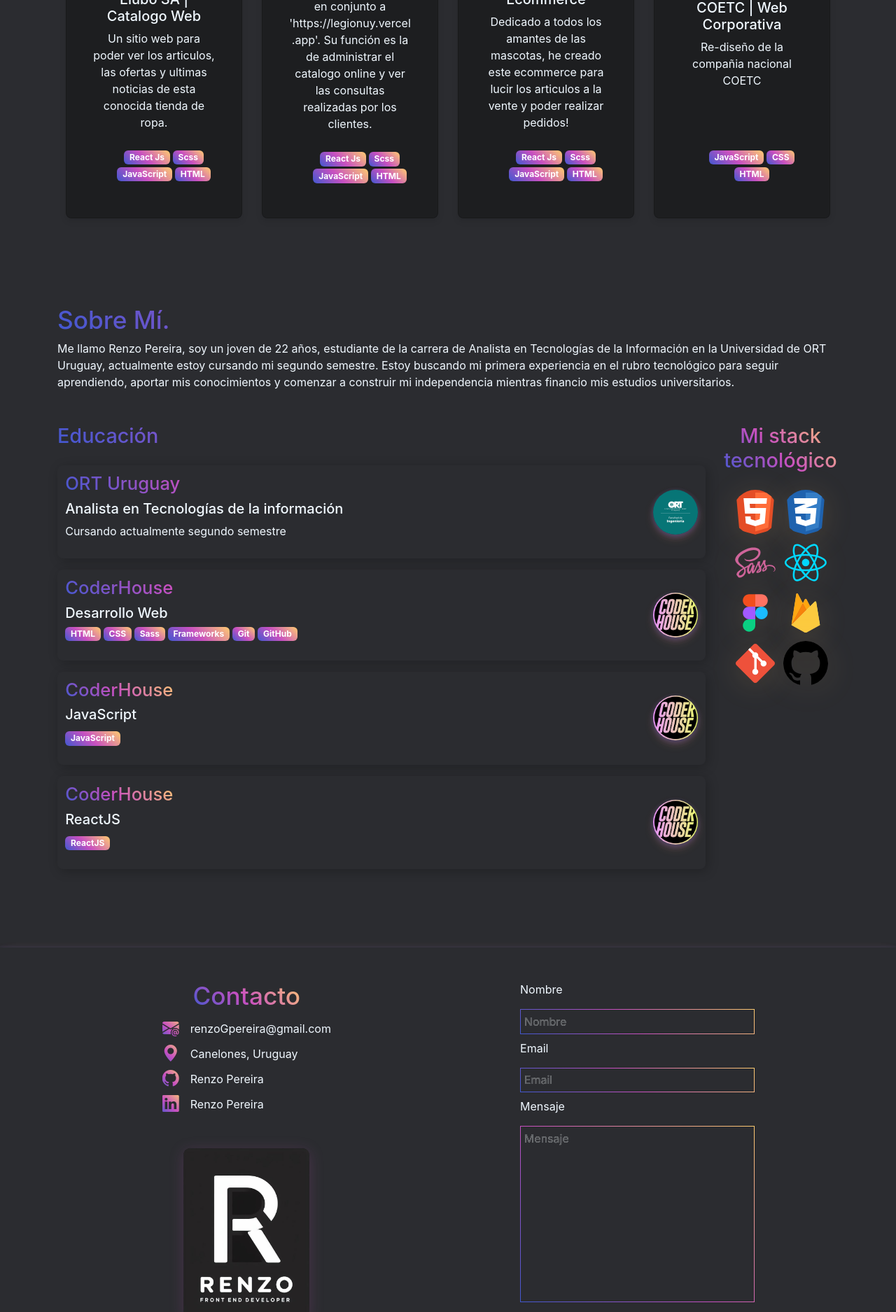
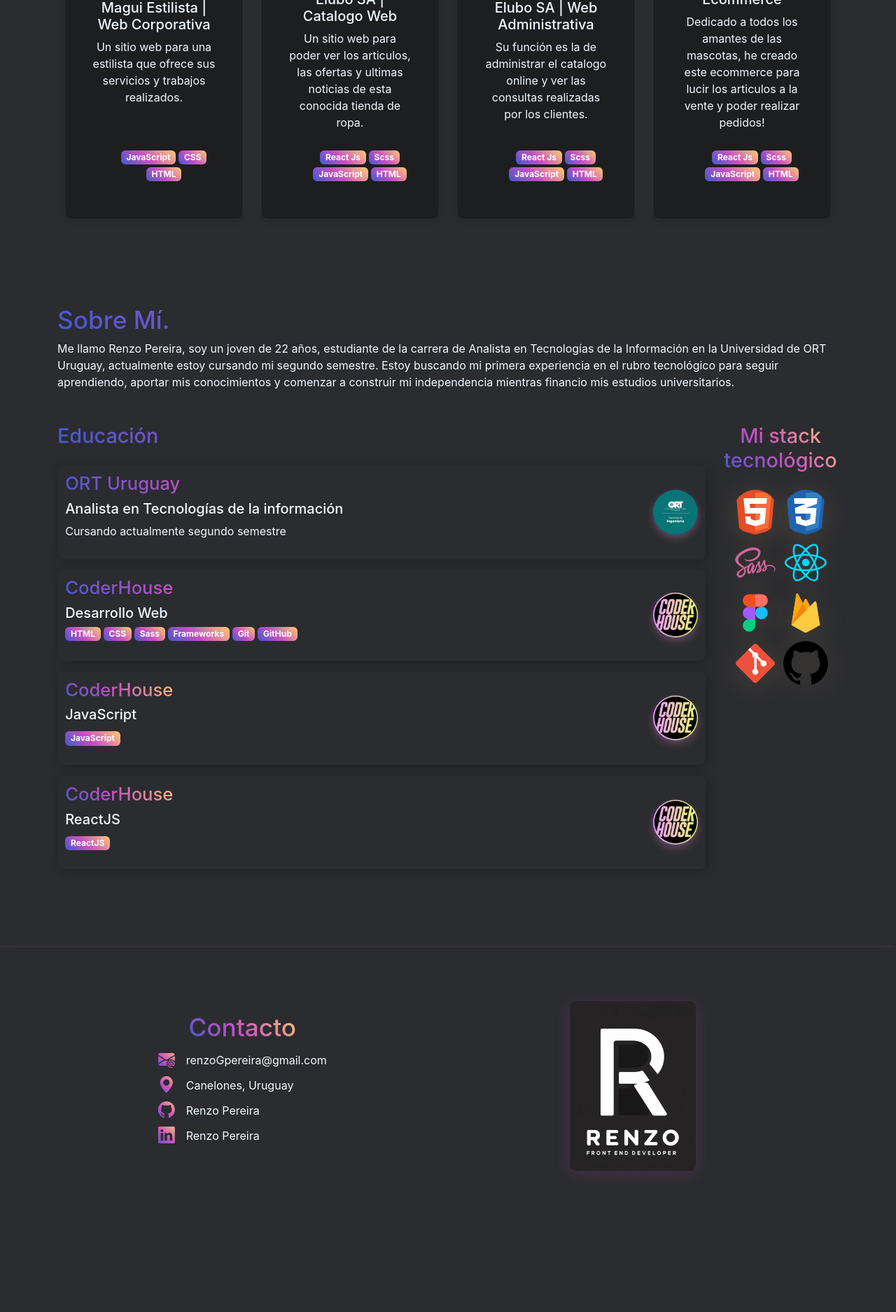
Before and after one commit to Renzo-Pereira/renzodev, a React (Create React App) app: page / in a window 1280 px wide. Shown: the part 880-2755 px from the top of the page at 70% size. After the commit the page ends 2630 px from the top, so only its background shows below. Built offline with nearby package versions, Linux system fonts and the light colour scheme.

Commit message:
correcciones de error

```diff
--- a/src/components/footer/footer.jsx
+++ b/src/components/footer/footer.jsx
@@ -5,7 +5,7 @@ const Footer = () => {
   return (
     <footer id="contacto" className="container-fluid mt-5 py-5">
       <div className="container d-flex justify-content-around flex-column flex-md-row">
-        <div style={{ maxWidth: "300px" }} className="d-flex flex-column align-items-center">
+        <div className="d-flex flex-column align-items-center justify-content-center">
           <h2>Contacto</h2>
           <ul className="list-unstyled">
             <li>
@@ -21,34 +21,18 @@ const Footer = () => {
               <a href="https://www.linkedin.com/in/renzo-pereira-832b7724b/" target="_blank" rel="noopener noreferrer"><i className="bi bi-linkedin"></i> Renzo Pereira</a>
             </li>
           </ul>
+          </div>
           <motion.img
             src={logo}
             alt="Logo Renzo Developer"
             className="img-fluid"
+            style={{ maxWidth: "300px" }}
             initial={{ opacity: 0, scale: 0.9 }}
             whileInView={{ opacity: 1, scale: 1 }}
             viewport={{ once: true, amount: 0.5 }}
             transition={{ duration: 2, ease: "easeOut" }}
           />
-
         </div>
-        <form className="d-flex flex-column gap-2">
-          <label className="form-label">Nombre</label>
-          <input placeholder="Nombre" type="text" className="form-control" />
-          <label className="form-label">Email</label>
-          <input placeholder="Email" type="email" className="form-control" />
-          <label className="form-label">Mensaje</label>
-          <textarea
-            className="form-control"
-            placeholder="Mensaje"
-            name=""
-            id=""
-            cols="30"
-            rows="10"
-          ></textarea>
-          <input type="submit" className="btn-primary m-0 mt-2" />
-        </form>
-      </div>
     </footer>
   );
 };
--- a/src/components/main/main.jsx
+++ b/src/components/main/main.jsx
@@ -1,5 +1,5 @@
 import foto from "../../assets/perfil.jpeg";
-import proyectoA from "../../assets/coetc.png";
+import proyectoA from "../../assets/lucialamoda.png";
 import proyectoB from "../../assets/magui.png";
 import proyectoC from "../../assets/legion.png";
 import proyectoD from "../../assets/elubosa.png";
@@ -22,11 +22,11 @@ import { TypeAnimation } from "react-type-animation";
 import { motion } from "framer-motion";
 
 const proyectos = [
-  { id: 3, img: proyectoA, titulo: "COETC | Web Corporativa", desc: "Re-diseño de la compañia nacional COETC", lenguaje: "JavaScript, CSS, HTML" },
-  { id: 3, img: proyectoB, titulo: "Magui Estilista | Web Corporativa", desc: "Un sitio web para una estilista que ofrece sus servicios y trabajos realizados.", lenguaje: "JavaScript, CSS, HTML" },
-  { id: 1, img: proyectoC, titulo: "Elubo SA | Catalogo Web", desc: "Un sitio web para poder ver los articulos, las ofertas y ultimas noticias de esta conocida tienda de ropa.", lenguaje: "React Js, Scss, JavaScript, HTML" },
-  { id: 2, img: proyectoD, titulo: "Elubo SA | Web Administrativa", desc: "Creado para trabajar en conjunto a 'https://legionuy.vercel.app'. Su función es la de administrar el catalogo online y ver las consultas realizadas por los clientes.", lenguaje: "React Js, Scss, JavaScript, HTML" },
-  { id: 3, img: proyectoE, titulo: "Umapetshop | Ecommerce", desc: "Dedicado a todos los amantes de las mascotas, he creado este ecommerce para lucir los articulos a la vente y poder realizar pedidos!", lenguaje: "React Js, Scss, JavaScript, HTML" },
+  { id: 1, img: proyectoA, titulo: "Luci a la moda | Catalogo Web", desc: "Catalogo de productos de moda, administrada con una web paralela", lenguaje: "React JS, Firebase, Scss" },
+  { id: 2, img: proyectoB, titulo: "Magui Estilista | Web Corporativa", desc: "Un sitio web para una estilista que ofrece sus servicios y trabajos realizados.", lenguaje: "JavaScript, CSS, HTML" },
+  { id: 3, img: proyectoC, titulo: "Elubo SA | Catalogo Web", desc: "Un sitio web para poder ver los articulos, las ofertas y ultimas noticias de esta conocida tienda de ropa.", lenguaje: "React Js, Scss, JavaScript, HTML" },
+  { id: 4, img: proyectoD, titulo: "Elubo SA | Web Administrativa", desc: "Su función es la de administrar el catalogo online y ver las consultas realizadas por los clientes.", lenguaje: "React Js, Scss, JavaScript, HTML" },
+  { id: 5, img: proyectoE, titulo: "Umapetshop | Ecommerce", desc: "Dedicado a todos los amantes de las mascotas, he creado este ecommerce para lucir los articulos a la vente y poder realizar pedidos!", lenguaje: "React Js, Scss, JavaScript, HTML" },
 ];
 
 const Main = () => {
```
Also changed, not shown: src/assets/lucialamoda-adm.png (deleted), src/assets/lucialamoda.png.
